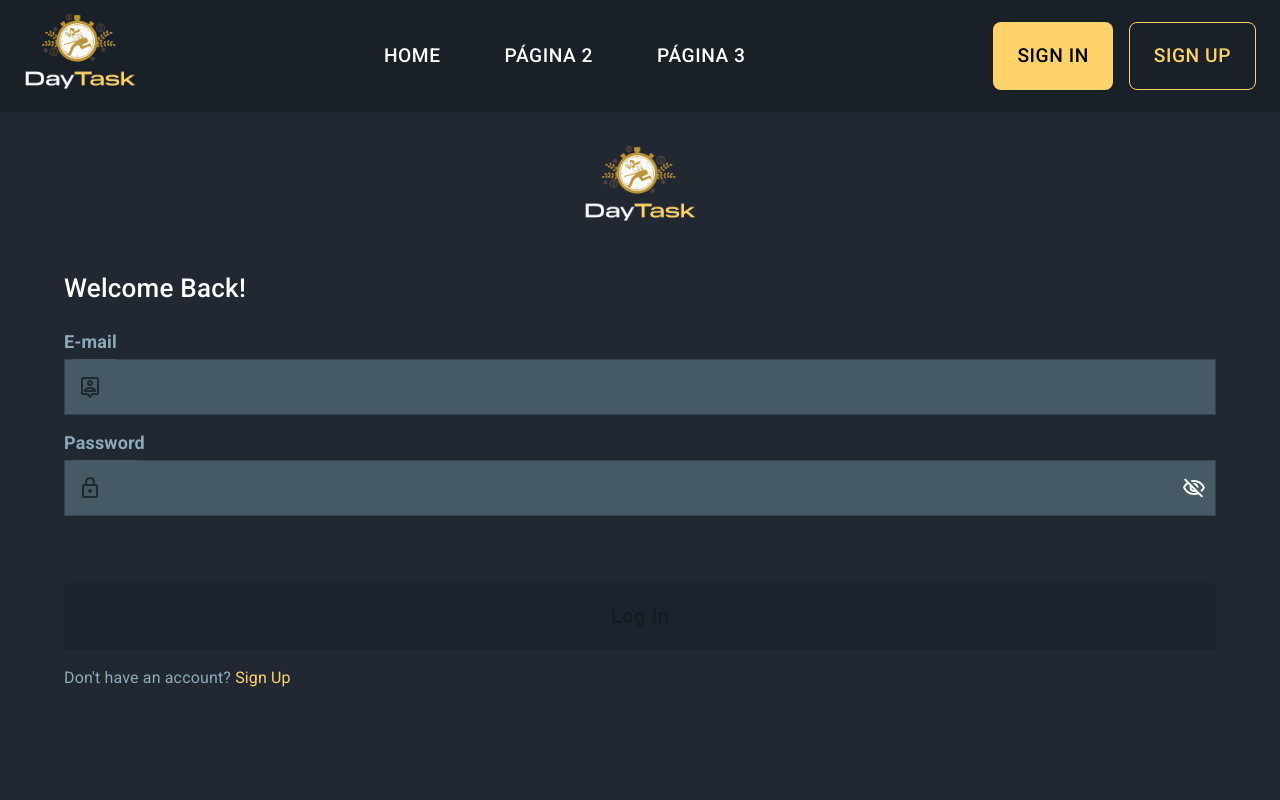
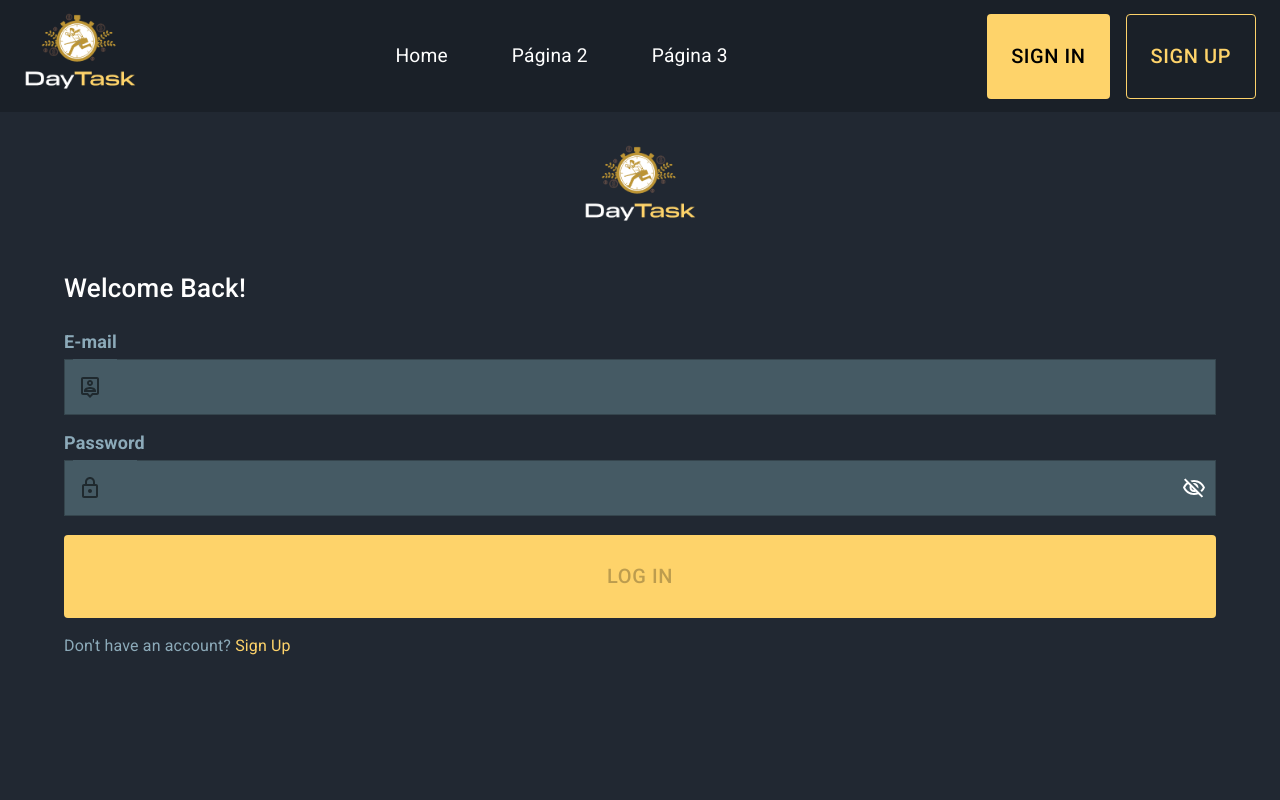
Before and after one commit to PedroAlencarr/WebProgPraticalWork, a React (Vite) app in the folder frontend/: page /login in a window 1280 px wide. Shown: the top 800 px of the page. Built offline with nearby package versions, Linux system fonts and the light colour scheme.

Commit message:
refactor/Button refactor

```diff
--- /dev/null
+++ b/frontend/src/components/Button/Button.jsx
@@ -0,0 +1,33 @@
+import React from 'react';
+import PropTypes from 'prop-types';
+import { Button } from '@mui/material';
+import { styled } from '@mui/material/styles';
+
+const StyledButton = styled(Button)(({ theme, variantStyle, isFullWidth }) => ({
+    padding: '1.5rem',
+    backgroundColor: variantStyle == 'filled' ? '#FED36A' : 'transparent',
+    border: variantStyle == 'filled' ? 'none' : '1px solid #FED36A',
+    fontSize: '1.25rem',
+    color: variantStyle == 'filled' ? '#000' : '#FED36A',
+    textDecoration: 'none',
+    '&:hover': {
+        backgroundColor: variantStyle == 'filled' ? '#E5BC5E' : '#2980b9',
+    }
+}));
+
+export default function CustomButton({ text, variantStyle, ...props }) {
+    console.log(variantStyle)
+    return (
+        <StyledButton
+            variantStyle={variantStyle}
+            {...props}
+        >
+            {text}
+        </StyledButton>
+    );
+};
+
+CustomButton.propTypes = {
+    text: PropTypes.string.isRequired,
+    variantStyle: PropTypes.oneOf(['filled', 'outlined']).isRequired
+};
--- a/frontend/src/components/Header/Header.jsx
+++ b/frontend/src/components/Header/Header.jsx
@@ -1,10 +1,11 @@
 import './Header.scss';
 import { useState, useRef } from 'react';
-import { AppBar, Toolbar, IconButton, Typography, Menu, MenuItem, Button, Box } from '@mui/material';
+import { AppBar, Toolbar, IconButton, Typography, Menu, MenuItem, Box } from '@mui/material';
 import { styled } from '@mui/material/styles';
 import MenuIcon from '@mui/icons-material/Menu';
 import { Link } from 'react-router-dom';
 import Logo from '../../assets/images/logo.png'
+import CustomButton from '../Button/Button';
 
 const StyledMenuItemMobile = styled(MenuItem)(() => ({
     width: '100%',
@@ -19,7 +20,7 @@ const StyledMenuItemMobile = styled(MenuItem)(() => ({
     },
 }));
 
-const StyledMenuItemDesktop = styled(Button)(() => ({
+const StyledMenuItemDesktop = styled(MenuItem)(() => ({
     width: 'fit-content',
     fontSize: '1.2rem',
     color: '#fff',
@@ -27,13 +28,6 @@ const StyledMenuItemDesktop = styled(Button)(() => ({
     '&:hover': {
         backgroundColor: '#2b3645',
     },
-}));
-
-const StyledButton = styled(Button)(() => ({
-    width: 'fit-content',
-    fontSize: '1.2rem',
-    padding: '1rem 1.5rem',
-    borderRadius: '.5rem',
 }));
 
 export default function Header() {
@@ -70,12 +64,8 @@ export default function Header() {
                 </Box>
 
                 <Box sx={{ display: { xs: 'none', md: 'flex' }, gap: '1rem' }}>
-                    <StyledButton component={Link} to="/login" sx={{backgroundColor: '#FED36A', color: '#000', '&:hover': {backgroundColor: '#E5BC5E'}}}>
-                        Sign In
-                    </StyledButton>
-                    <StyledButton component={Link} to="/register" sx={{backgroundColor: 'transparent', border:'1px solid #FED36A', color: '#FED36A', '&:hover': {backgroundColor: '#2b3645'}}}>
-                        Sign Up
-                    </StyledButton>
+                    <CustomButton component={Link} to="/login" text='Sign In' variantStyle='filled'/>
+                    <CustomButton component={Link} to="/register" text='Sign Up' variantStyle='outlined'/>
                 </Box>
 
                 <IconButton
--- a/frontend/src/pages/Login/Login.jsx
+++ b/frontend/src/pages/Login/Login.jsx
@@ -3,7 +3,6 @@ import { Link } from 'react-router-dom';
 import {
     Container,
     Box,
-    Button,
     Typography,
     InputAdornment,
     IconButton,
@@ -20,6 +19,7 @@ import { Formik, Form, Field, ErrorMessage } from 'formik';
 import * as Yup from 'yup';
 import "../Login/Login.scss";
 import Logo from '../../assets/images/logo.png';
+import CustomButton from '../../components/Button/Button';
 
 const StyledTextField = styled(TextField)(() => ({
     '& .MuiOutlinedInput-root': {
@@ -173,28 +173,12 @@ export default function Login() {
                                 }}
                             />
 
-                            <Button
+                            <CustomButton
                                 type="submit"
-                                variant="contained"
-                                color="primary"
+                                disabled={!(isValid && dirty)}
                                 fullWidth
-                                disabled={!(isValid && dirty)}
-                                sx={{
-                                    width: '100%',
-                                    padding: '1rem',
-                                    marginTop: '3rem',
-                                    backgroundColor: '#FED36A',
-                                    fontSize: '1.25rem',
-                                    color: '#000000',
-                                    textDecoration: 'none',
-                                    textTransform: 'none',
-                                    '&:hover': {
-                                        backgroundColor: '#E5BC5E',
-                                    },
-                                }}
-                            >
-                                Log In
-                            </Button>
+                                text='Log In'
+                                variantStyle='filled'/>
 
                             <Typography
                                 component="p"
--- a/frontend/src/pages/Register/Register.jsx
+++ b/frontend/src/pages/Register/Register.jsx
@@ -5,7 +5,6 @@ import Logo from '../../assets/images/logo.png';
 import {
     Container,
     Box,
-    Button,
     Typography,
     InputAdornment,
     IconButton,
@@ -19,6 +18,7 @@ import VisibilityOutlinedIcon from '@mui/icons-material/VisibilityOutlined';
 import VisibilityOffOutlinedIcon from '@mui/icons-material/VisibilityOffOutlined';
 import { Formik, Form, Field, ErrorMessage } from 'formik';
 import * as Yup from 'yup';
+import CustomButton from '../../components/Button/Button';
 
 const StyledTextField = styled(TextField)(() => ({
     '& .MuiOutlinedInput-root': {
@@ -226,28 +226,12 @@ export default function Register() {
                     }}
                 />
 
-                <Button
+                <CustomButton
                     type="submit"
-                    variant="contained"
-                    color="primary"
+                    disabled={!(isValid && dirty)}
                     fullWidth
-                    disabled={!(isValid && dirty)}
-                    sx={{
-                    width: '100%',
-                    padding: '1rem',
-                    marginTop: '3rem',
-                    backgroundColor: '#FED36A',
-                    fontSize: '1.25rem',
-                    color: '#000000',
-                    textDecoration: 'none',
-                    textTransform: 'none',
-                    '&:hover': {
-                        backgroundColor: '#E5BC5E',
-                    },
-                    }}
-                >
-                    Sign Up
-                </Button>
+                    text='Sign Up'
+                    variantStyle='filled'/>
 
                 <Typography
                     component="p"
--- a/frontend/src/pages/Splash/Splash.jsx
+++ b/frontend/src/pages/Splash/Splash.jsx
@@ -1,6 +1,6 @@
 import './Splash.scss';
 import Splash from '../../assets/images/splash.png';
-import { Button } from '@mui/material';
+import CustomButton from '../../components/Button/Button';
 import { Link } from 'react-router-dom';
 
 export default function Home() {
@@ -14,24 +14,12 @@ export default function Home() {
             <p className='splash__text'>
                 Manage your Task with <span className='splash__text splash__text--yellow'>DayTask</span>
             </p>
-            <Button
+            <CustomButton
                 component={Link}
                 to="/login"
-                variant="contained"
-                sx={{
-                    width: '100%',
-                    padding: '1.5rem',
-                    backgroundColor: '#FED36A',
-                    fontSize: '1.25rem',
-                    color: '#000000',
-                    textDecoration: 'none',
-                    '&:hover': {
-                    backgroundColor: '#2980b9',
-                    }
-                }}
-                >
-                Let´s Start
-            </Button>
+                fullWidth
+                text="Let's Start"
+                variantStyle="filled"/>
         </div>
     </div>
   )
```
